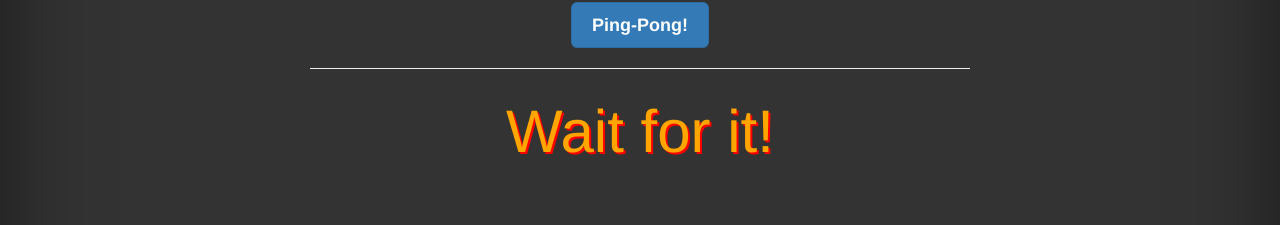
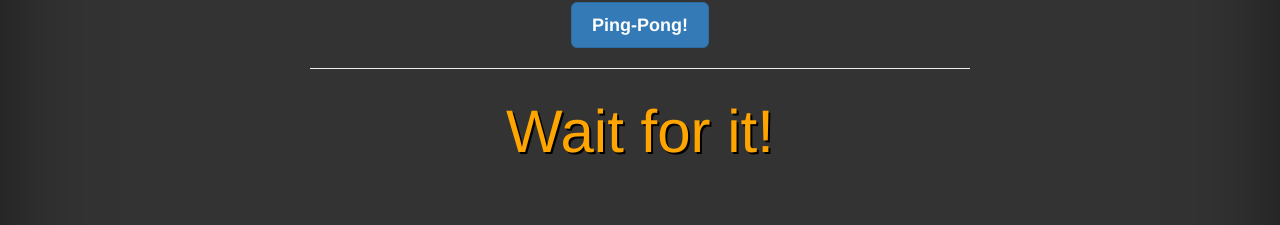
Before and after one commit to sagaquisces/pingpong, a plain HTML site: page index.html in a window 1280 px wide. Shown: the part 410-635 px from the top of the page. Drawn offline with Linux system fonts and the light colour scheme.

Commit message:
some color changes to result text

```diff
--- a/css/styles.css
+++ b/css/styles.css
@@ -6,7 +6,7 @@ input {
 #result {
   font-size: 60px;
   color: orange;
-  text-shadow: 2px 2px #ff0000;
+  text-shadow: 2px 2px #000000;
 }
 
 .ping, .pong {
```
